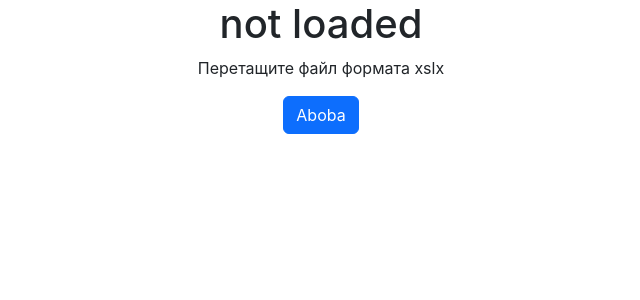
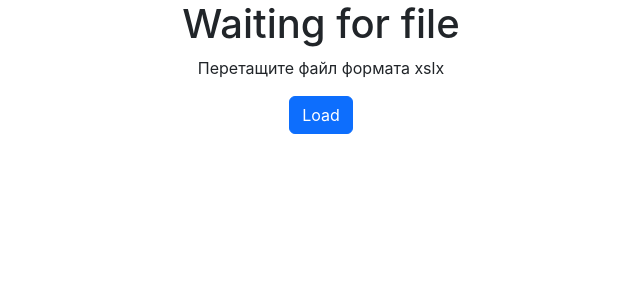
Before and after one commit to kemper0110/rt-viewer, a React (Create React App) app: page /upload in a window 1280 px wide. Shown: the top 300 px of the page, without its empty margins (319-959 px from the left). Built offline with nearby package versions, Linux system fonts and the light colour scheme.

Commit message:
Refactored

```diff
--- a/src/App.js
+++ b/src/App.js
@@ -1,14 +1,20 @@
 import './App.css';
-import {useFile} from "./contexts/FileContext";
-import DropZone from "./components/DropZone";
+import {BrowserRouter, Navigate, Route, Routes} from "react-router-dom";
+import Input from "./pages/Input";
+import History from "./pages/History";
+import Contents from "./pages/Contents";
 
 function App() {
-    const {file} = useFile();
     return (
         <div className="App">
-            <h1>{file ? "file here" : "not loaded"}</h1>
-            <DropZone/>
-            <button className="btn btn-primary">Aboba</button>
+            <BrowserRouter>
+                <Routes>
+                    <Route exact path="/" element={<Navigate replace to="/upload" />} />
+                    <Route exact path="/upload" element={<Input/>}/>
+                    <Route exact path="/contents" element={<Contents/>}/>
+                    <Route exact path="/history/:searchParam" element={<History/>}/>
+                </Routes>
+            </BrowserRouter>
         </div>
     );
 }
--- a/src/components/DropZone.jsx
+++ b/src/components/DropZone.jsx
@@ -1,7 +1,6 @@
 import React, {useCallback} from 'react'
 import {useDropzone} from 'react-dropzone'
 import {useFile} from "../contexts/FileContext";
-import * as XLSX from 'xlsx';
 import * as Excel from "exceljs";
 
 const DropZone = () => {
--- /dev/null
+++ b/src/pages/Contents.jsx
@@ -0,0 +1,10 @@
+import {useFile} from "../contexts/FileContext";
+
+export default function Contents() {
+    const file = useFile();
+
+    console.log("File: ", file);
+    return (
+        <div>Main</div>
+    );
+}
--- /dev/null
+++ b/src/pages/History.jsx
@@ -0,0 +1,13 @@
+import {useFile} from "../contexts/FileContext";
+import {useParams} from "react-router";
+
+export default function History() {
+    const searchParam = useParams();
+    const file = useFile();
+
+    console.log(file);
+    console.log("Searching by " + searchParam);
+    return (
+        <div>A</div>
+    );
+}
--- /dev/null
+++ b/src/pages/Input.jsx
@@ -0,0 +1,22 @@
+import DropZone from "../components/DropZone";
+import {useFile} from "../contexts/FileContext";
+import {useNavigate} from "react-router";
+
+export default function Input() {
+    const {file} = useFile();
+    const navigate = useNavigate();
+
+    const onLoad = () => {
+        if (file)
+            navigate("/contents");
+        // else error popup
+    }
+
+    return(
+        <div>
+            <h1>{file ? "File loaded" : "Waiting for file"}</h1>
+            <DropZone/>
+            <button className="btn btn-primary" onClick={onLoad}>Load</button>
+        </div>
+    );
+}
```
Also changed, not shown: 1 other file (tests, documents, lock files or other folders).
